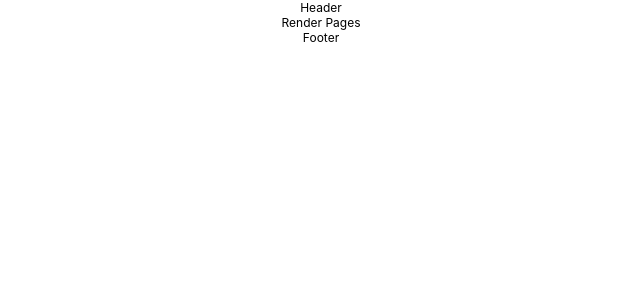
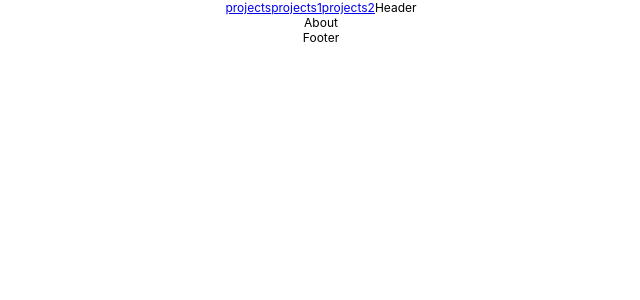
Before and after one commit to hugCarvalho/portfolio, a React (Create React App) app: page /about in a window 1280 px wide. Shown: the top 300 px of the page, without its empty margins (319-959 px from the left). Built offline with nearby package versions, Linux system fonts and the light colour scheme.

Commit message:
Set links

```diff
--- a/package.json
+++ b/package.json
@@ -9,6 +9,7 @@
     "node-sass": "^4.14.1",
     "react": "^16.13.1",
     "react-dom": "^16.13.1",
+    "react-router-dom": "^5.2.0",
     "react-scripts": "3.4.1"
   },
   "scripts": {
--- a/src/App.js
+++ b/src/App.js
@@ -2,13 +2,39 @@
 import "./App.scss";
 import Header from "./components/Header/Header";
 import Footer from "./components/Footer/Footer";
+import Projects from "./components/Pages/Projects/Projects";
+import Skills from "./components/Pages/Skills/Skills";
+import About from "./components/Pages/About/About";
+import Contact from "./components/Pages/Contact/Contact";
+import {
+  BrowserRouter as Router,
+  Switch,
+  Route,
+  Redirect,
+} from "react-router-dom";
 
 function App() {
   return (
     <div className="App">
-      <Header />
-      <div className="render-pages">Render Pages</div>
-      <Footer />
+      <Router>
+        <div className="App">
+          <Header />
+
+          <Switch>
+            <Route exact path="/">
+              <Redirect to="/projects" />
+            </Route>
+            <Route path="/projects" component={Projects} />
+            <Route exact path="/skills" component={Skills} />
+
+            <Route exact path="/about" component={About} />
+
+            <Route exact path="/contact" component={Contact} />
+            <Route path="/" render={() => <div>Page not found!</div>} />
+          </Switch>
+          <Footer />
+        </div>
+      </Router>
     </div>
   );
 }
--- a/src/components/Header/Header.js
+++ b/src/components/Header/Header.js
@@ -1,7 +1,15 @@
 import React from "react";
+import { Link } from "react-router-dom";
 
 function Header() {
-  return <div>Header</div>;
+  return (
+    <div>
+      <Link to="/projects">projects</Link>
+      <Link to="/projects1">projects1</Link>
+      <Link to="/projects2">projects2</Link>
+      Header
+    </div>
+  );
 }
 
 export default Header;
--- /dev/null
+++ b/src/components/Pages/About/About.js
@@ -0,0 +1,7 @@
+import React from "react";
+
+function About() {
+  return <div>About</div>;
+}
+
+export default About;
--- /dev/null
+++ b/src/components/Pages/Contact/Contact.js
@@ -0,0 +1,7 @@
+import React from "react";
+
+function Contact() {
+  return <div>Contact</div>;
+}
+
+export default Contact;
--- /dev/null
+++ b/src/components/Pages/Projects/Projects.js
@@ -0,0 +1,7 @@
+import React from "react";
+
+function Projects() {
+  return <div>Projects</div>;
+}
+
+export default Projects;
--- /dev/null
+++ b/src/components/Pages/Skills/Skills.js
@@ -0,0 +1,7 @@
+import React from "react";
+
+function Skills() {
+  return <div>Skills</div>;
+}
+
+export default Skills;
```
Also changed, not shown: 1 other file (tests, documents, lock files or other folders).
